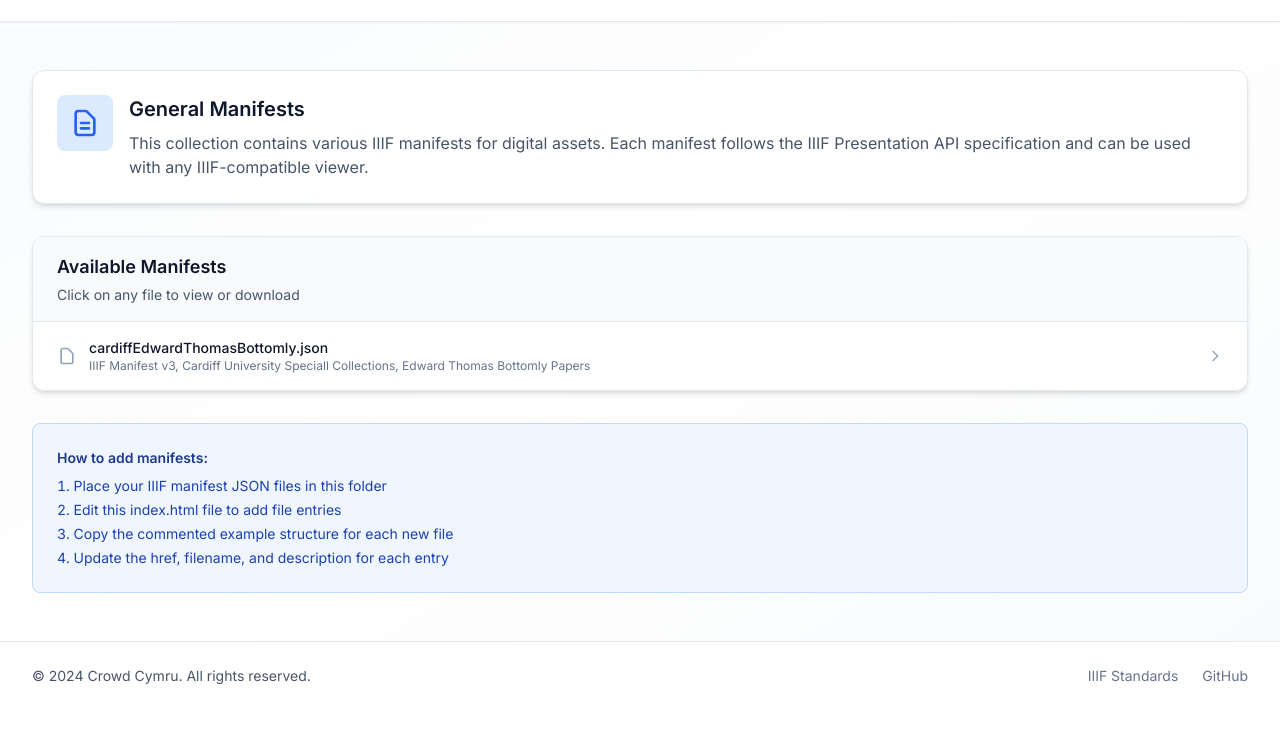
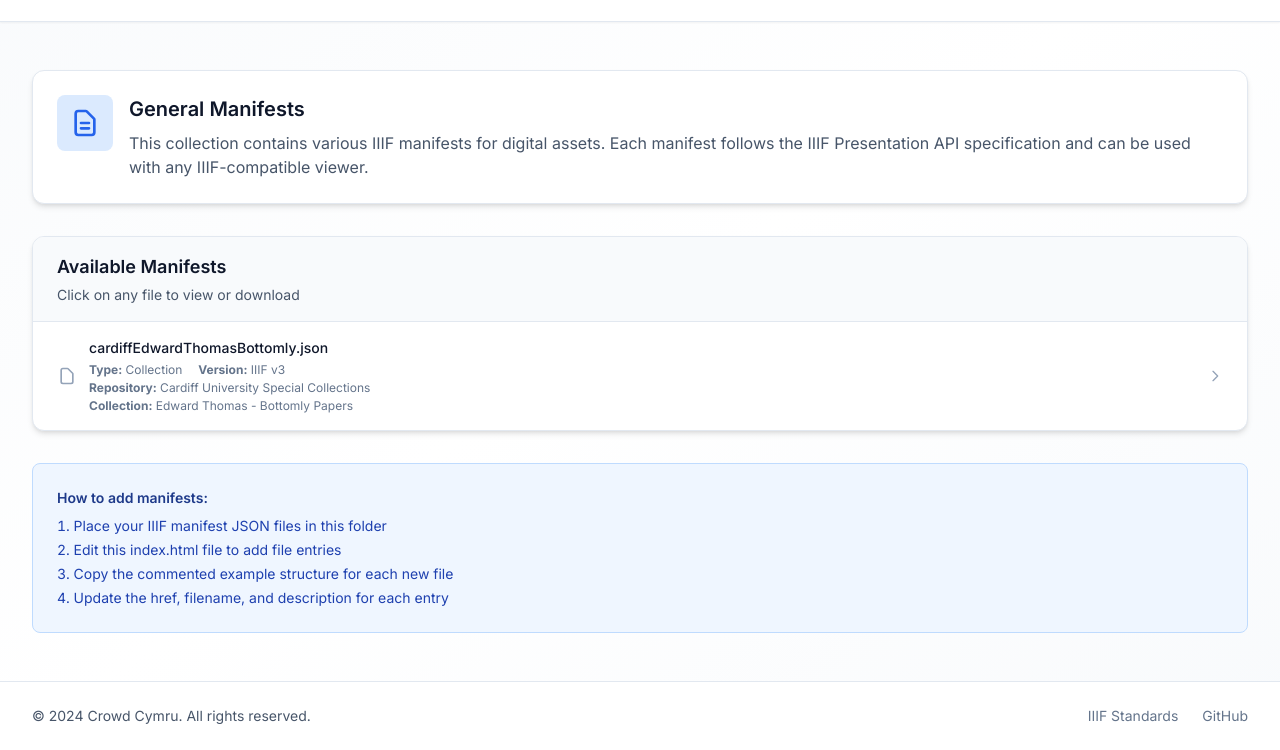
Before and after one commit to Crowd-Cymru/guidelines, a plain HTML site: page manifests/index.html in a window 1280 px wide. Shown: the part 115-865 px from the top of the page. Before the commit the page ends 825 px from the top, so only its background shows below. Drawn offline with nearby package versions, Linux system fonts and the light colour scheme.

Commit message:
Update example manifest file references in HTML

```diff
--- a/manifests/index.html
+++ b/manifests/index.html
@@ -71,18 +71,25 @@
 
             <div class="divide-y divide-slate-200">
                 <!-- File items will be added here manually -->
-                <!-- Example file item (copy this structure for each file): -->
+                <!-- Example file item template (copy this structure for each file): -->
 
                 <!--
-                <a href="./example-manifest.json" class="file-item block px-6 py-4 hover:bg-slate-50">
+                <a href="./filename.json" class="file-item block px-6 py-4 hover:bg-slate-50">
                     <div class="flex items-center justify-between">
                         <div class="flex items-center space-x-3">
                             <svg class="w-5 h-5 text-slate-400" fill="none" stroke="currentColor" viewBox="0 0 24 24" xmlns="http://www.w3.org/2000/svg">
                                 <path stroke-linecap="round" stroke-linejoin="round" stroke-width="2" d="M7 21h10a2 2 0 002-2V9.414a1 1 0 00-.293-.707l-5.414-5.414A1 1 0 0012.586 3H7a2 2 0 00-2 2v14a2 2 0 002 2z"></path>
                             </svg>
                             <div>
-                                <p class="text-sm font-medium text-slate-900">example-manifest.json</p>
-                                <p class="text-xs text-slate-500">IIIF Manifest v3</p>
+                                <p class="text-sm font-medium text-slate-900">filename.json</p>
+                                <div class="text-xs text-slate-500 space-y-0.5 mt-1">
+                                    <div class="flex items-center space-x-4">
+                                        <span><strong>Type:</strong> Manifest/Collection</span>
+                                        <span><strong>Version:</strong> IIIF v3</span>
+                                    </div>
+                                    <div><strong>Repository:</strong> Institution Name</div>
+                                    <div><strong>Collection:</strong> Collection Name</div>
+                                </div>
                             </div>
                         </div>
                         <svg class="w-4 h-4 text-slate-400" fill="none" stroke="currentColor" viewBox="0 0 24 24" xmlns="http://www.w3.org/2000/svg">
@@ -92,8 +99,8 @@
                 </a>
                 -->
 
-                <!-- Add your manifest files here following the pattern above -->
-              <a href="./example-manifest.json" class="file-item block px-6 py-4 hover:bg-slate-50">
+                <!-- Real example with actual file -->
+                <a href="./cardiffEdwardThomasBottomly.json" class="file-item block px-6 py-4 hover:bg-slate-50">
                     <div class="flex items-center justify-between">
                         <div class="flex items-center space-x-3">
                             <svg class="w-5 h-5 text-slate-400" fill="none" stroke="currentColor" viewBox="0 0 24 24" xmlns="http://www.w3.org/2000/svg">
@@ -101,7 +108,14 @@
                             </svg>
                             <div>
                                 <p class="text-sm font-medium text-slate-900">cardiffEdwardThomasBottomly.json</p>
-                                <p class="text-xs text-slate-500">IIIF Manifest v3, Cardiff University Speciall Collections,  Edward Thomas Bottomly Papers</p>
+                                <div class="text-xs text-slate-500 space-y-0.5 mt-1">
+                                    <div class="flex items-center space-x-4">
+                                        <span><strong>Type:</strong> Collection</span>
+                                        <span><strong>Version:</strong> IIIF v3</span>
+                                    </div>
+                                    <div><strong>Repository:</strong> Cardiff University Special Collections</div>
+                                    <div><strong>Collection:</strong> Edward Thomas - Bottomly Papers</div>
+                                </div>
                             </div>
                         </div>
                         <svg class="w-4 h-4 text-slate-400" fill="none" stroke="currentColor" viewBox="0 0 24 24" xmlns="http://www.w3.org/2000/svg">
@@ -110,13 +124,7 @@
                     </div>
                 </a>
 
-                <!--<div class="px-6 py-8 text-center text-slate-500">
-                    <svg class="w-12 h-12 mx-auto text-slate-300 mb-3" fill="none" stroke="currentColor" viewBox="0 0 24 24" xmlns="http://www.w3.org/2000/svg">
-                        <path stroke-linecap="round" stroke-linejoin="round" stroke-width="2" d="M20 13V6a2 2 0 00-2-2H6a2 2 0 00-2 2v7m16 0v5a2 2 0 01-2 2H6a2 2 0 01-2-2v-5m16 0h-2.586a1 1 0 00-.707.293l-2.414 2.414a1 1 0 01-.707.293h-3.172a1 1 0 01-.707-.293l-2.414-2.414A1 1 0 006.586 13H4"></path>
-                    </svg>
-                    <p class="text-sm">No manifests added yet</p>
-                    <p class="text-xs mt-1">Files will be listed here as they are added to the repository</p>
-                </div> -->
+                <!-- Add more manifest files here following the pattern above -->
 
             </div>
         </div>
```
